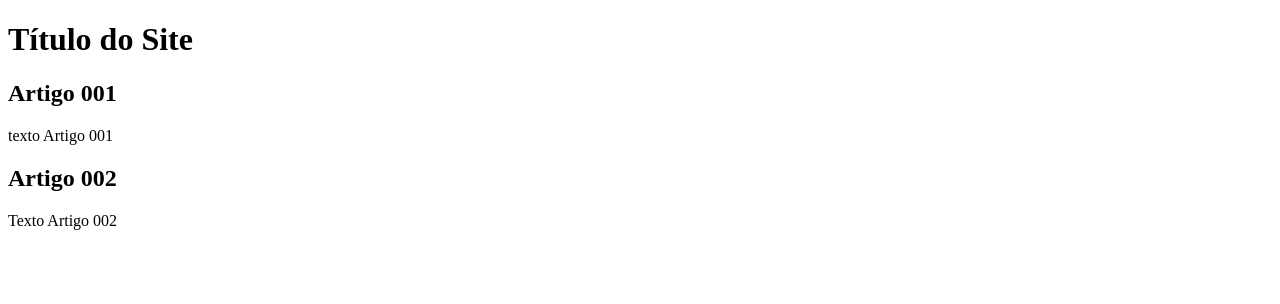
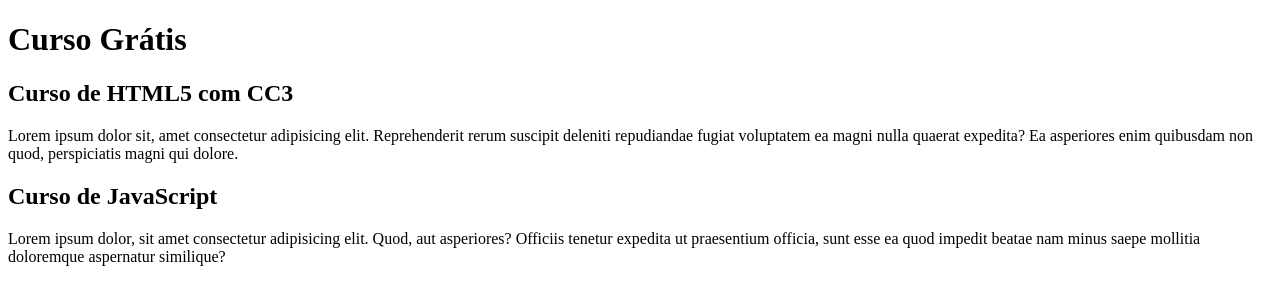
Before and after one commit to franzegirao/projeto-site, a plain HTML site: page index.html in a window 1280 px wide. Drawn offline with Linux system fonts and the light colour scheme.

Commit message:
comecei a escrever conteúdo

```diff
--- a/index.html
+++ b/index.html
@@ -9,15 +9,15 @@
 <body>
     <main>
         <header>
-            <h1>Título do Site</h1>
+            <h1>Curso Grátis</h1>
         </header>
         <article>
-            <h2>Artigo 001</h2>
-            <p>texto Artigo 001</p>
+            <h2>Curso de HTML5 com CC3</h2>
+            <p>Lorem ipsum dolor sit, amet consectetur adipisicing elit. Reprehenderit rerum suscipit deleniti repudiandae fugiat voluptatem ea magni nulla quaerat expedita? Ea asperiores enim quibusdam non quod, perspiciatis magni qui dolore.</p>
         </article>
         <article>
-            <h2>Artigo 002</h2>
-            <p>Texto Artigo 002</p>
+            <h2>Curso de JavaScript</h2>
+            <p>Lorem ipsum dolor, sit amet consectetur adipisicing elit. Quod, aut asperiores? Officiis tenetur expedita ut praesentium officia, sunt esse ea quod impedit beatae nam minus saepe mollitia doloremque aspernatur similique?</p>
         </article>
     </main>
 </body>
```
